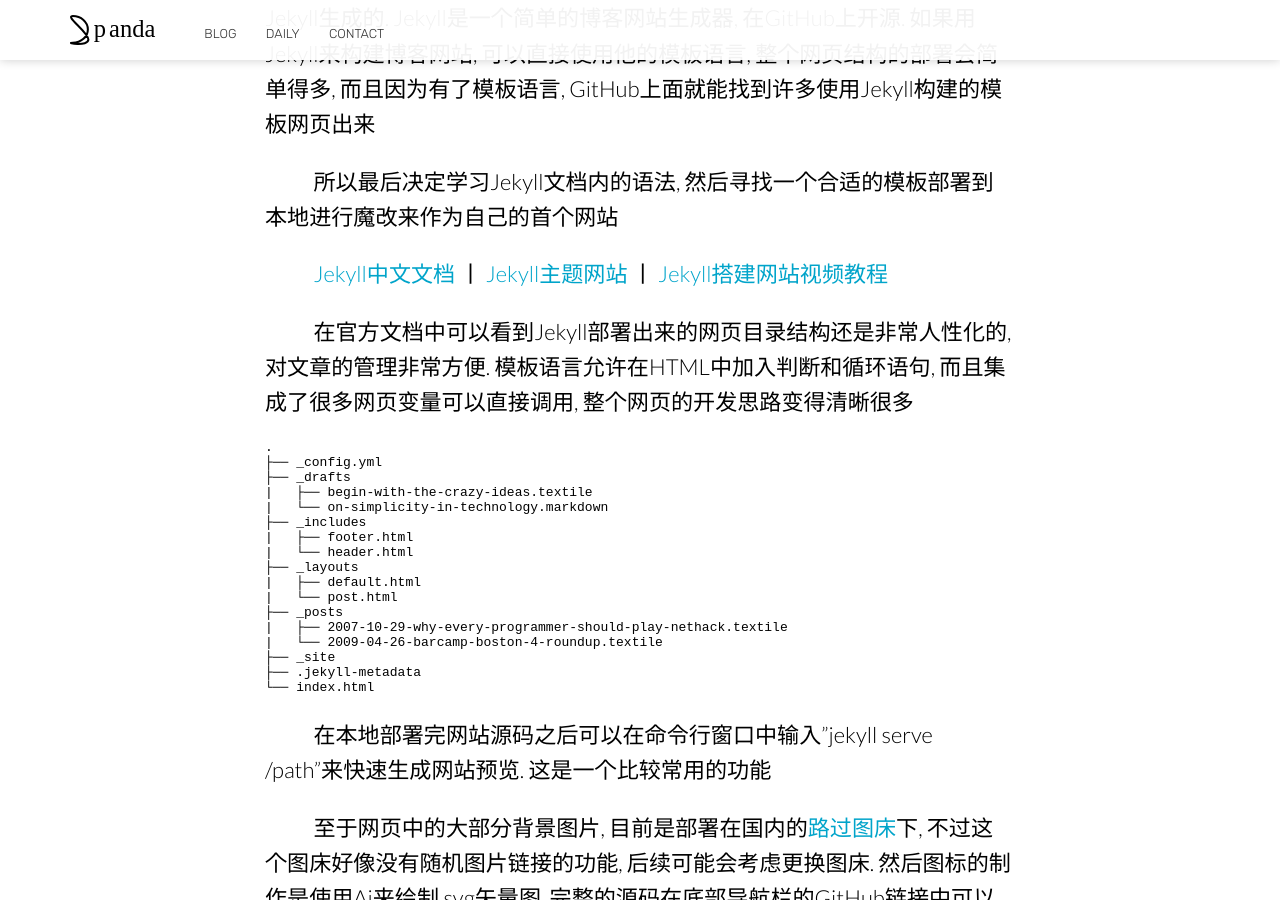
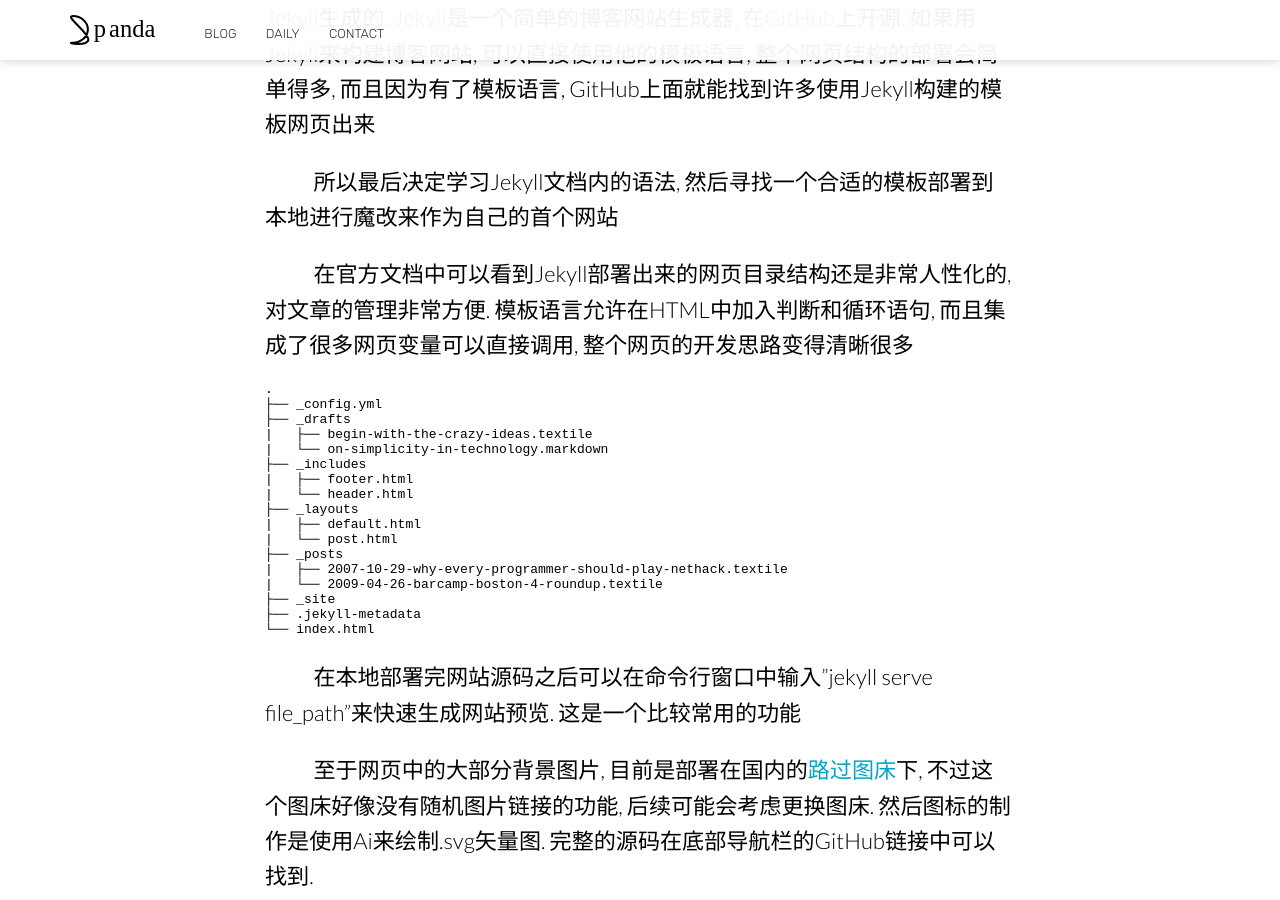
Before and after one commit to pandacase/pandacase.github.io, a Jekyll site: the page built from _posts/2023-03-11-pandaBlog.md, in a window 1280 px wide and 900 px high, scrolled down 3237 px. Built offline with Jekyll 4.4.1, drawn with Linux system fonts in a browser that asks for light colours; nearby versions of some CDN libraries; comment, search, counter and statistics services are not loaded.

Commit message:
Update 2023-03-11-pandaBlog.md

````diff
--- a/_posts/2023-03-11-pandaBlog.md
+++ b/_posts/2023-03-11-pandaBlog.md
@@ -49,7 +49,7 @@
 
 &emsp;&emsp; 所以最后决定学习Jekyll文档内的语法, 然后寻找一个合适的模板部署到本地进行魔改来作为自己的首个网站
 
-&emsp;&emsp; [Jekyll中文文档](http://jekyllcn.com/) 丨 [Jekyll主题网站](http://jekyllthemes.org/) 丨 [Jekyll搭建网站视频教程](https://www.bilibili.com/video/BV14x411t7ZU/)
+<!-- &emsp;&emsp; [Jekyll中文文档](http://jekyllcn.com/) 丨 [Jekyll主题网站](http://jekyllthemes.org/) 丨 [Jekyll搭建网站视频教程](https://www.bilibili.com/video/BV14x411t7ZU/) -->
 
 &emsp;&emsp; 在官方文档中可以看到Jekyll部署出来的网页目录结构还是非常人性化的, 对文章的管理非常方便. 模板语言允许在HTML中加入判断和循环语句, 而且集成了很多网页变量可以直接调用, 整个网页的开发思路变得清晰很多
 
@@ -73,7 +73,7 @@
 └── index.html
 ```
 
-&emsp;&emsp; 在本地部署完网站源码之后可以在命令行窗口中输入"jekyll serve /path"来快速生成网站预览. 这是一个比较常用的功能
+&emsp;&emsp; 在本地部署完网站源码之后可以在命令行窗口中输入"jekyll serve file_path"来快速生成网站预览. 这是一个比较常用的功能
 
 <!-- * HTML中嵌入循环和判断的模板语言示例 (Daily页面下生成文章列表的源码)
 
````
